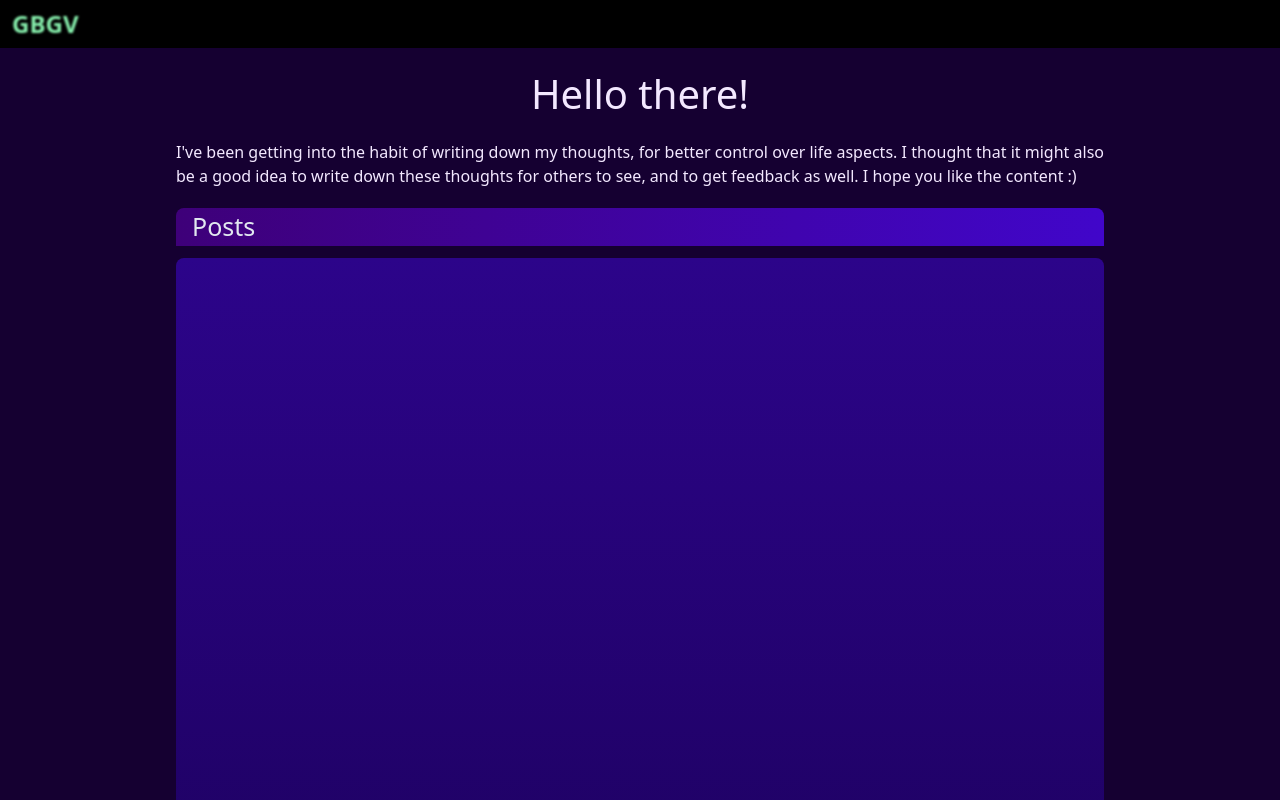
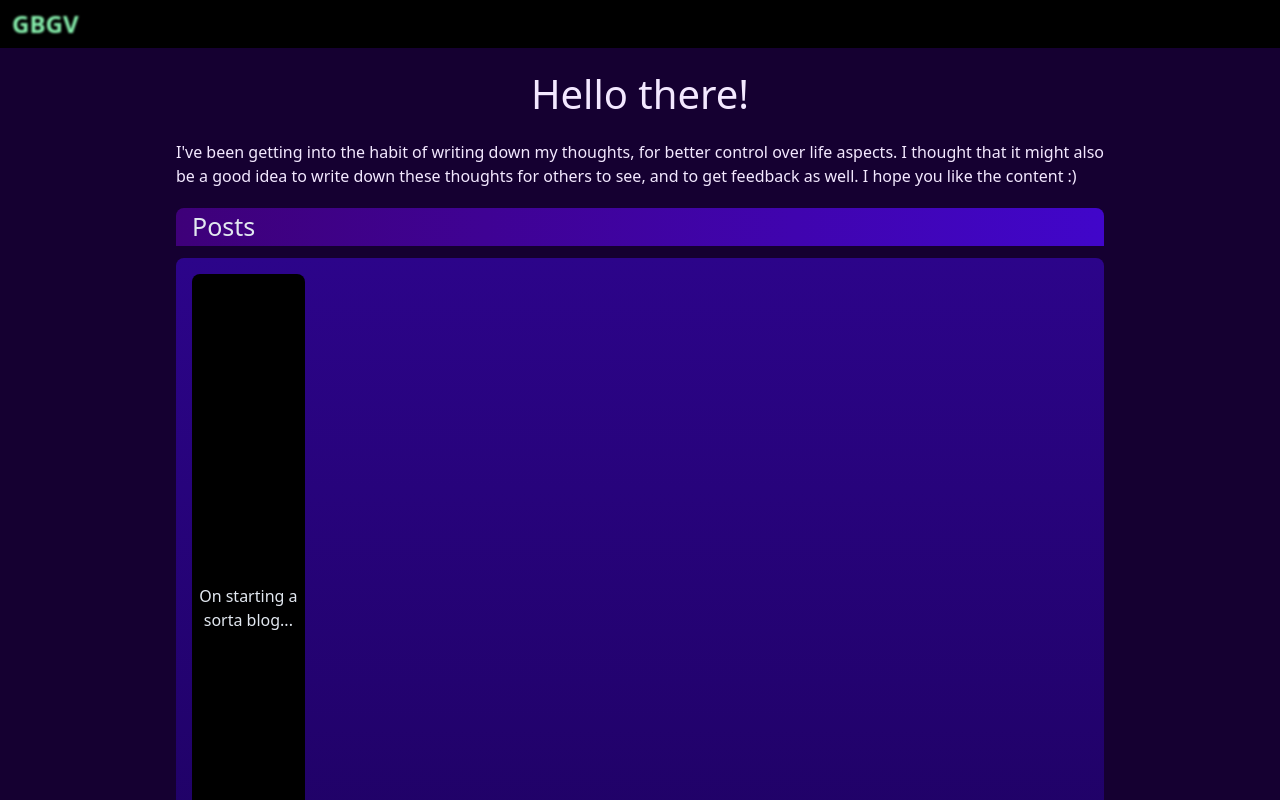
Before and after one commit to GabrielBarbosaGV/GabrielBarbosaGV.github.io, a SvelteKit app: page / in a window 1280 px wide. Shown: the top 800 px of the page. Built offline with nearby package versions, Linux system fonts and the light colour scheme.

Commit message:
Adding link to first post

```diff
--- a/src/routes/+page.svelte
+++ b/src/routes/+page.svelte
@@ -1,3 +1,7 @@
+<script lang="ts">
+    import Posts from './Posts.svelte';
+</script>
+
 <div
     class="
         flex
@@ -53,10 +57,13 @@
                 align-middle
                 grid
                 grid-cols-3
+                fold:grid-cols-4
+                lg:grid-cols-6
+                gap-3
             "
             >
 
-            <!-- TODO add first post -->
+            <Posts />
 
         </div>
 
--- a/src/routes/Post.svelte
+++ b/src/routes/Post.svelte
@@ -1,3 +1,7 @@
+<script lang="ts">
+    export let href: string;
+</script>
+
 <div
     class="
         flex
@@ -5,8 +9,25 @@
         justify-center
         align-middle
         rounded-lg
-        bg-white
+        m-4
+        bg-black
+        transition-all
+        hover:m-1
     "
     >
 
+    <a
+        href="{href}"
+        class="
+            h-[100%]
+            flex
+            flex-col
+            justify-center
+        "
+        >
+
+        <slot />
+
+    </a>
+
 </div>
--- a/src/routes/Posts.svelte
+++ b/src/routes/Posts.svelte
@@ -0,0 +1,7 @@
+<script lang="ts">
+    import Post from './Post.svelte';
+</script>
+
+<Post href="/on-starting-a-sorta-blog">
+    On starting a sorta blog...
+</Post>
```
